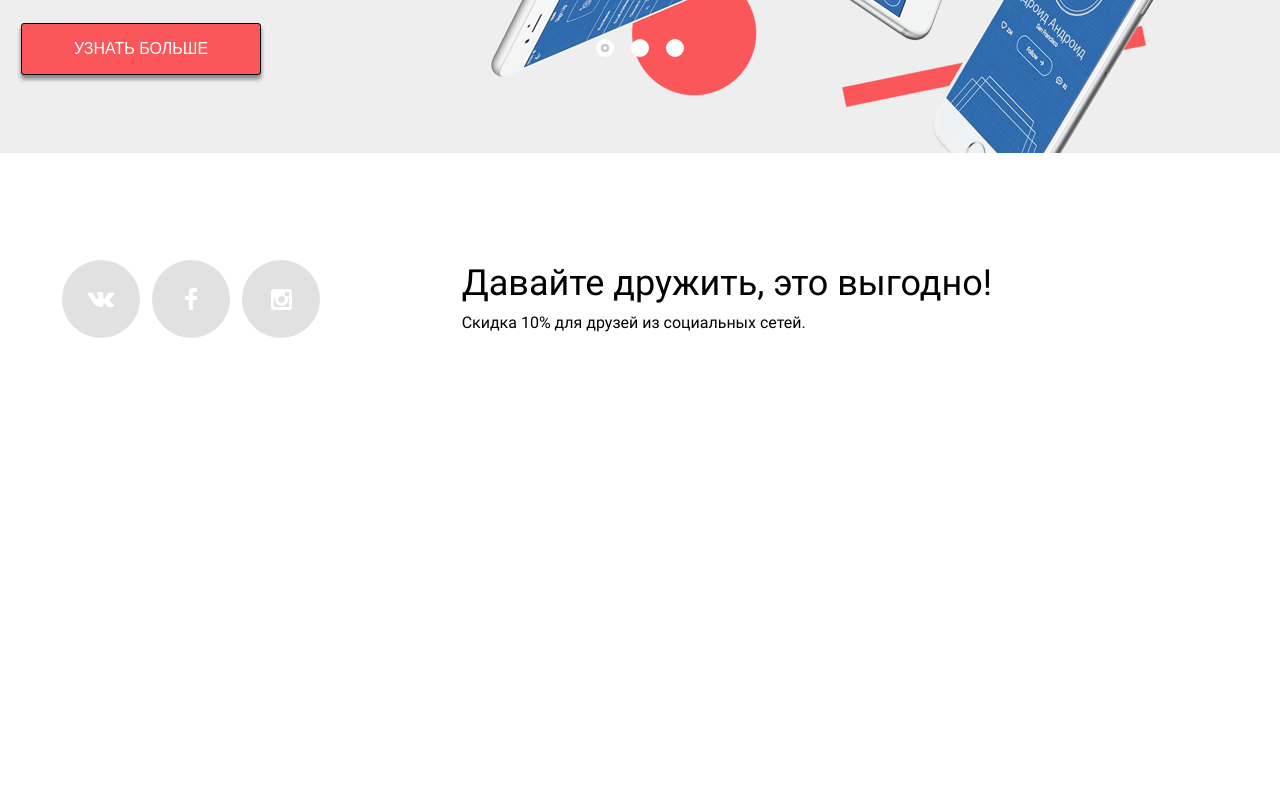
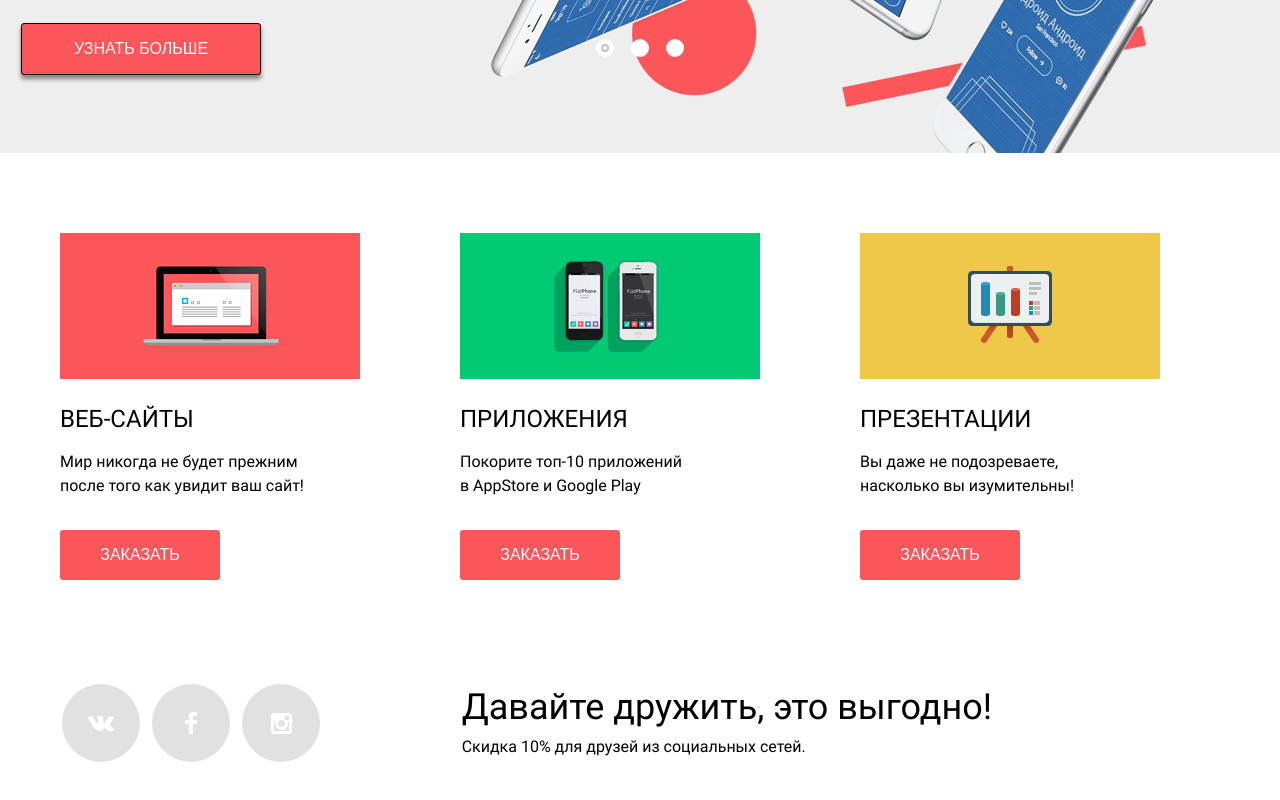
Before and after one commit to Akimba-png/html-css__nerds, a website with bundled scripts: page source/index.html in a window 1280 px wide. Shown: the part 392-1192 px from the top of the page. Before the commit the page ends 800 px from the top, so only its background shows below. Built offline with nearby package versions, Linux system fonts and the light colour scheme.

Commit message:
Добавляет блок services

```diff
--- a/gulpfile.js
+++ b/gulpfile.js
@@ -20,8 +20,6 @@ const createSprite = () => {
   }))
   .pipe(gulp.dest('./source/img/icons'));
 }
-exports.sprite = createSprite;
-
 
 const server = (done) => {
   browserSync.init({
--- a/source/css/blocks/button.css
+++ b/source/css/blocks/button.css
@@ -5,6 +5,7 @@
   font-size: 16px;
   font-weight: 500;
   line-height: 18px;
+  word-wrap: break-word;
   text-transform: uppercase;
   color: var(--button-text-color);
   background-color: var(--button-background-color);
--- /dev/null
+++ b/source/css/blocks/page-main.css
@@ -0,0 +1,3 @@
+.page-main__features {
+  margin-bottom: 60px;
+}
--- /dev/null
+++ b/source/css/blocks/services.css
@@ -0,0 +1,37 @@
+.services__list {
+  display: flex;
+  flex-wrap: wrap;
+  column-gap: 100px;
+  row-gap: 60px;
+  padding: 0;
+  list-style: none;
+}
+
+.services__item {
+  display: flex;
+  flex-direction: column;
+  padding: 20px 0;
+  width: 300px;
+  min-height: 347px;
+}
+
+.services__image {
+  margin-bottom: 18px;
+}
+
+.services__title {
+  margin: 0;
+  margin-bottom: 16px;
+  font-size: 24px;
+  line-height: 30px;
+  text-transform: uppercase;
+}
+
+.services__text {
+  margin: 0;
+  margin-bottom: 32px;
+}
+
+.services__button {
+  margin-top: auto;
+}
--- a/source/css/style.css
+++ b/source/css/style.css
@@ -11,3 +11,5 @@
 @import "./blocks/main-header.css";
 @import "./blocks/features.css";
 @import "./blocks/slider.css";
+@import "./blocks/services.css";
+@import "./blocks/page-main.css";
--- a/source/index.html
+++ b/source/index.html
@@ -36,8 +36,9 @@
       </nav>
     </header>
     <main class="page-main">
-      <section class="features slider">
-        <h1 class="visually-hidden">Преимущества студии Nerds</h1>
+      <h1 class="visually-hidden">Веб студия Nerds</h1>
+      <section class="page-main__features features slider">
+        <h2 class="visually-hidden">Преимущества студии Nerds</h2>
         <dl class="features__list slider__list wrapper">
           <div class="features__item features__item--1 features__item--current slider__item">
             <dt class="features__slogan">
@@ -77,10 +78,51 @@
           <button class="slider__toggle" type="button"></button>
         </div>
       </section>
+      <section class="services wrapper">
+        <h2 class="visually-hidden">Продукция студии Nerds</h2>
+        <ul class="services__list">
+          <li class="services__item">
+            <picture>
+              <!-- <source type="image/webp" srcset="img/services-web.webp 1x, img/services-web@2x.webp 2x"> -->
+              <img class="services__image" src="img/services-web.png" srcset="img/services-web@2x.png 2x" width="300" height="146" alt="Оформительское изображение услуги Веб-сайты">
+            </picture>
+            <h3 class="services__title">Веб-сайты</h3>
+            <p class="services__text">
+              Мир никогда не будет прежним<br>
+              после того как увидит ваш сайт!
+            </p>
+            <button class="services__button button" type="button">Заказать</button>
+          </li>
+          <li class="services__item">
+            <picture>
+              <!-- <source type="image/webp" srcset="img/services-app.webp 1x. img/services-app@2x.webp 2x"> -->
+              <img class="services__image" src="img/services-app.png" srcset="img/services-app@2x.png 2x" width="300" height="146" alt="Оформительское изображение услуги Приложения">
+            </picture>
+            <h3 class="services__title">Приложения</h3>
+            <p class="services__text">
+              Покорите топ-10 приложений<br>
+              в AppStore и Google Play
+            </p>
+            <button class="services__button button" type="button">Заказать</button>
+          </li>
+          <li class="services__item">
+            <picture>
+              <!-- <source type="image/webp" srcset="img/services-presentation.webp 1x, img/services-presentation@2x 2x"> -->
+              <img class="services__image" src="img/services-presentation.png" srcset="img/services-presentation@2x.png 2x" width="300" height="146" alt="Оформительское изображение услуги Презентации">
+            </picture>
+            <h3 class="services__title">Презентации</h3>
+            <p class="services__text">
+              Вы даже не подозреваете,<br>
+              насколько вы изумительны!
+            </p>
+            <button class="services__button button" type="button">Заказать</button>
+          </li>
+        </ul>
+      </section>
     </main>
     <footer class="main-footer wrapper">
       <section class="social">
-        <h1 class="visually-hidden">Студия Nerds в социальных сетях</h1>
+        <h2 class="visually-hidden">Студия Nerds в социальных сетях</h2>
         <ul class="social__list">
           <li>
             <a class="social__link social__link--vk" href="./blank.html">
```
Also changed, not shown: source/img/services-app.png (added), source/img/services-app@2x.png (added), source/img/services-presentation.png (added), source/img/services-presentation@2x.png (added), source/img/services-web.png (added), source/img/services-web@2x.png (added).
